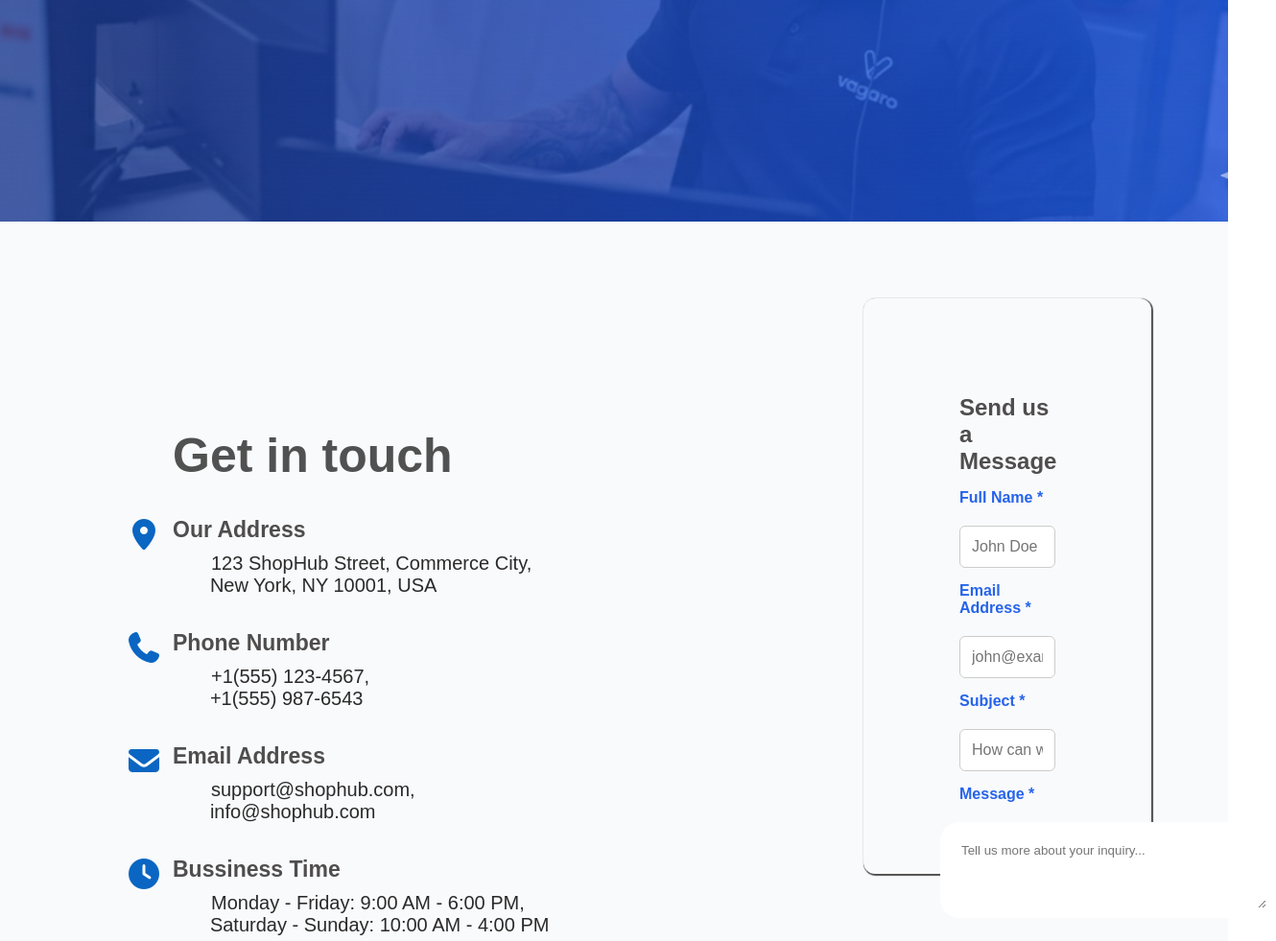
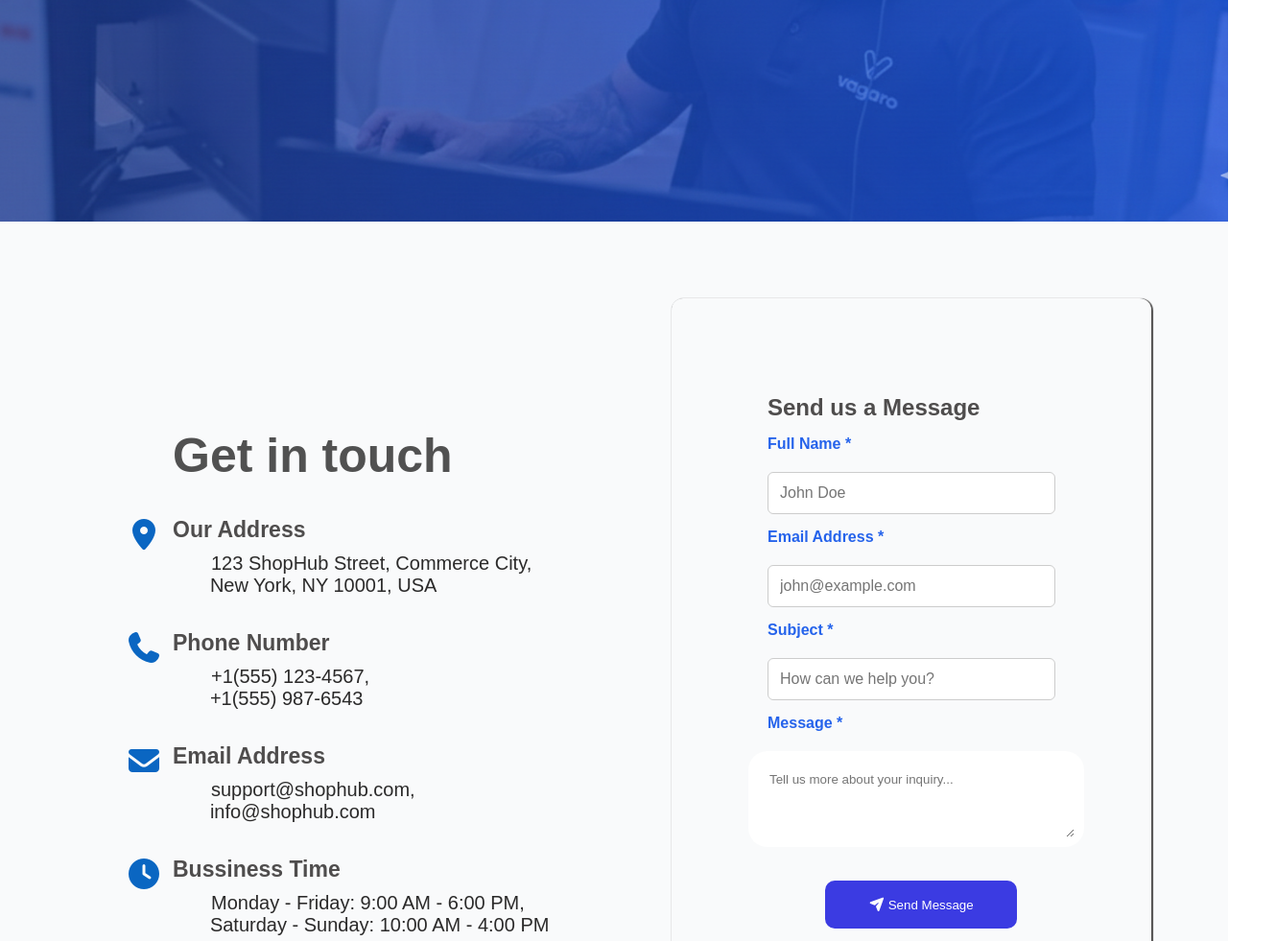
Before and after one commit to usman-ghani777/ecommerce-website-frontend, a plain HTML site: page contact.html in a window 1280 px wide. Shown: the part 319-1300 px from the top of the page at 96% size, 1330 px wide, since content can reach past the window. Drawn offline with Linux system fonts and the light colour scheme.

Commit message:
update contact.html

```diff
--- a/style.css
+++ b/style.css
@@ -805,8 +805,8 @@ input:focus {
 
 
 .message_section {
-    height: 600px;
-    width: 300px;
+    height: 700px;
+    width: 500px;
     border: 60px solid transparent;
     border-radius: 12px;
     box-shadow: 1px 1px 1px 1px;
```
